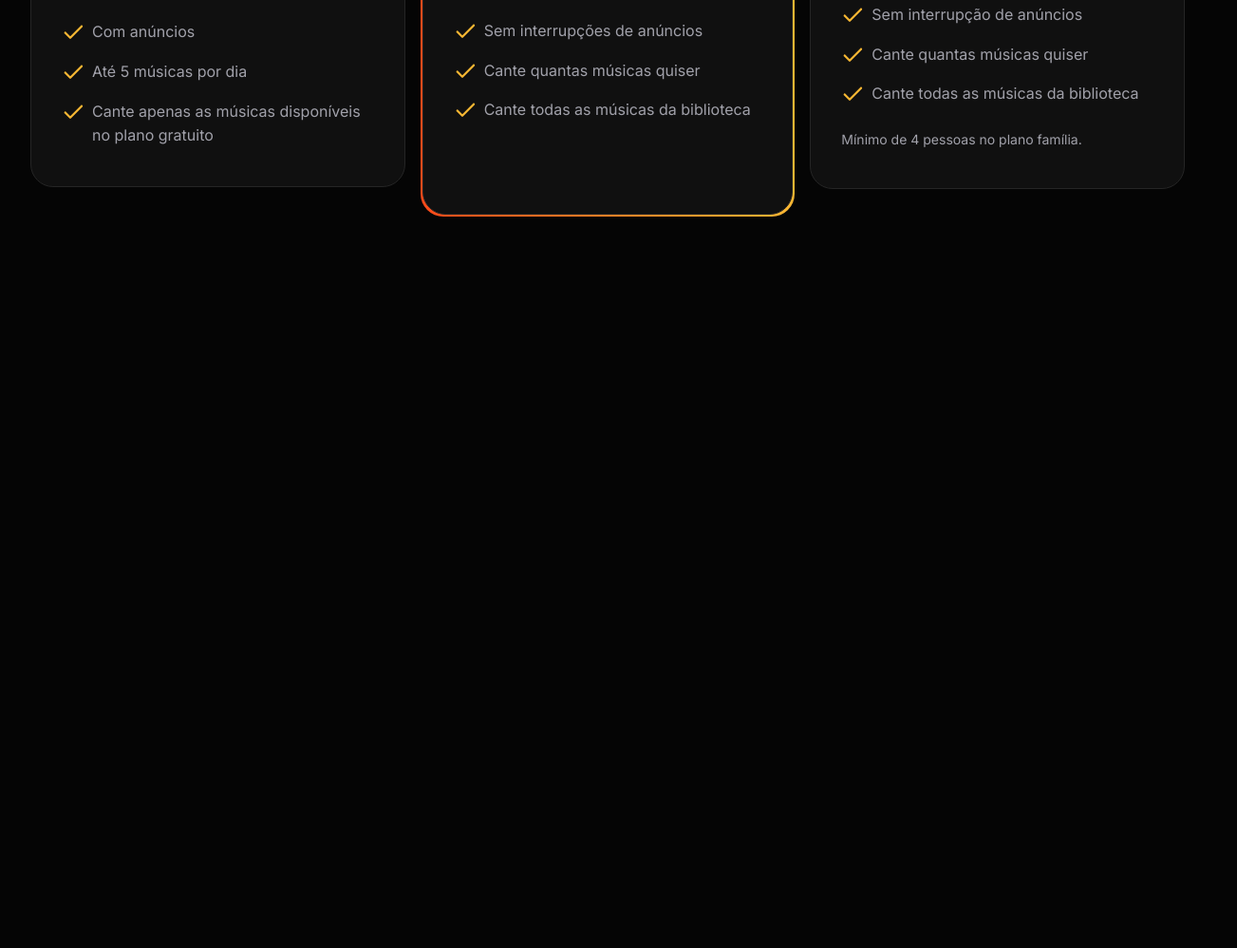
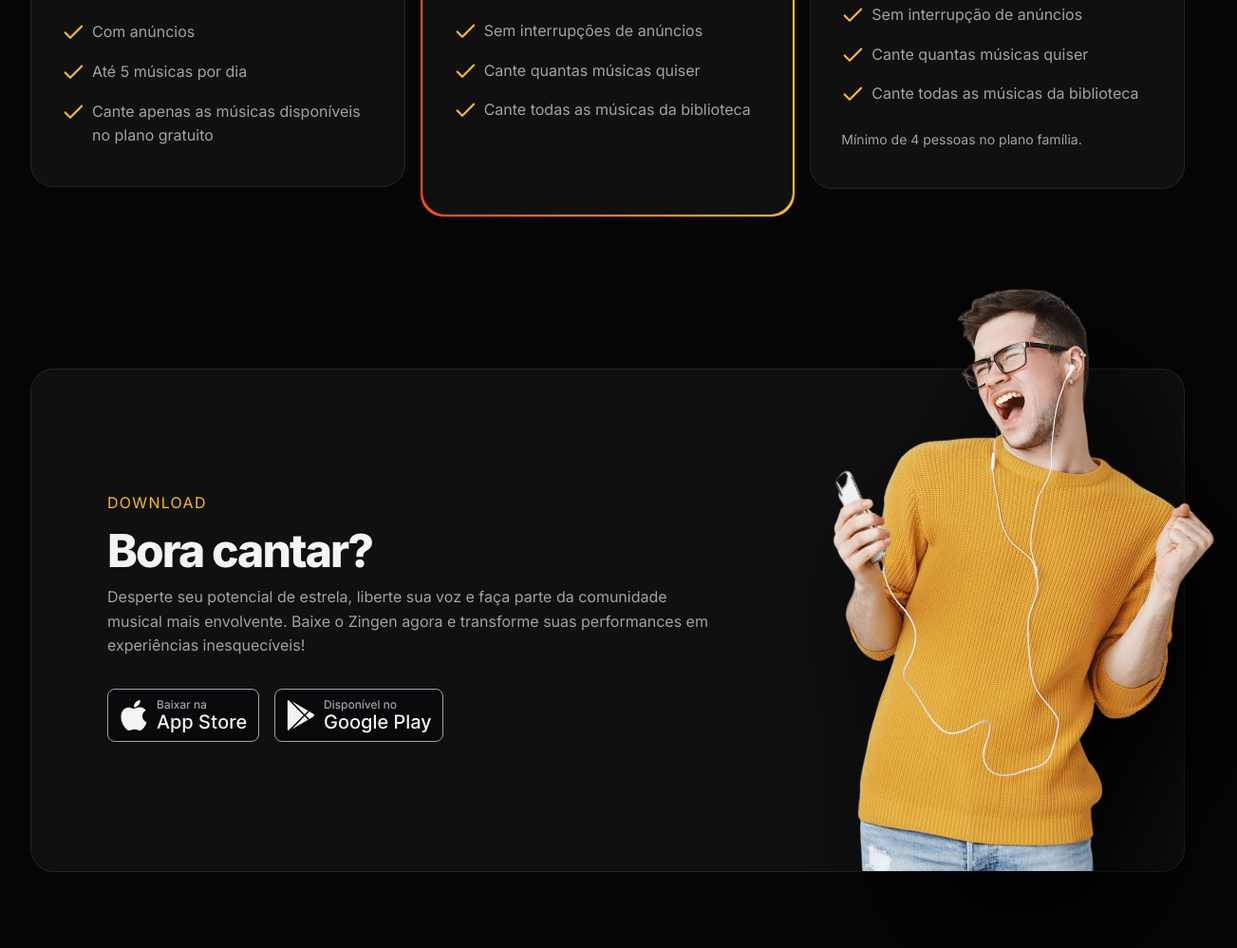
Before and after one commit to LordeZekro/zingen, a plain HTML site: page index.html in a window 1280 px wide. Shown: the part 3259-4257 px from the top of the page at 95% size, 1303 px wide, since content can reach past the window. Before the commit the page ends 3567 px from the top, so only its background shows below. Drawn offline with Linux system fonts and the light colour scheme.

Commit message:
add download section and styles

```diff
--- a/index.html
+++ b/index.html
@@ -180,7 +180,7 @@
           <!-- Básico -->
           <div class="card py-lg px-lg">
             <h3>Básico</h3>
-            <p>Baixe o app e comece a cantar agora mesmo!</p>
+            <p>Baixe o app abaixo e comece a cantar agora mesmo!</p>
             <zin-pricing>Grátis</zin-pricing>
             <a
               href="#download"
@@ -202,11 +202,7 @@
               <h3>Premium</h3>
               <p>Ideal para quem já cansou de passar vergonha no Karaokê</p>
               <zin-pricing>R$ 24,90<small>/mês</small></zin-pricing>
-              <a
-                href="#download"
-                class="btn btn-md"
-                aria-label="Experimente de graça"
-              ></a>
+              <a href="#download" class="btn btn-md">Experimente de graça</a>
               <div class="separator"></div>
               <ul role="list" class="grid gap-1">
                 <li>Sem interrupções de anúncios</li>
@@ -237,5 +233,42 @@
         </div>
       </div>
     </section>
+
+    <section id="download">
+      <div class="container py-xl">
+        <div class="card px-lg even-columns items-center">
+          <div>
+            <header>
+              <strong>Download</strong>
+              <h2>Bora cantar?</h2>
+            </header>
+            <p>
+              Desperte seu potencial de estrela, liberte sua voz e faça parte da
+              comunidade musical mais envolvente. Baixe o Zingen agora e
+              transforme suas performances em experiências inesquecíveis!
+            </p>
+            <div class="buttons flex gap-1">
+              <a href="|#">
+                <img
+                  src="./assets/Botões/app-store.svg"
+                  alt="Baixar na Apple Store"
+                />
+              </a>
+
+              <a href="#">
+                <img
+                  src="./assets/Botões/google-play.svg"
+                  alt="Baixar na Play Store"
+                />
+              </a>
+            </div>
+          </div>
+          <img
+            src="./assets/Person/rapaz-ouvindo-musica-com-fones-de-ouvido-e-cantando-no-aplicativo-de-karaoke-removebg 1.png"
+            alt="rapaz-ouvindo-musica-com-fones-de-ouvido-e-cantando-no-aplicativo-de-karaoke"
+          />
+        </div>
+      </div>
+    </section>
   </body>
 </html>
--- /dev/null
+++ b/styles/download.css
@@ -0,0 +1,45 @@
+#download {
+  --download-button-size: 10rem;
+
+  & .card {
+    position: relative;
+
+    padding: 3rem 1.5rem 15rem;
+
+    & > img {
+      position: absolute;
+
+      width: 14.5rem;
+
+      bottom: 0;
+      right: -3.5rem;
+    }
+  }
+
+  .buttons {
+    flex-wrap: wrap;
+    margin-top: 2rem;
+
+    & img {
+      max-width: var(--download-button-size);
+    }
+  }
+}
+
+@media (width >= 80em) {
+  #download {
+    --download-button-size: 100%;
+
+    .card {
+      padding: 8rem 5rem;
+
+      & > div:nth-child(1) {
+        max-width: 40rem;
+      }
+      & > img {
+        width: 30rem;
+        filter: drop-shadow(3rem 4rem 4rem rgba(0,0,0,1));
+      }
+    }
+  }
+}
--- a/styles/global.css
+++ b/styles/global.css
@@ -50,6 +50,8 @@ html {
   line-height: 1.6;
   background-color: var(--bg-color);
   color: var(--text-primary);
+
+  overflow-x: hidden;
 }
 
 h1,
--- a/styles/index.css
+++ b/styles/index.css
@@ -9,3 +9,4 @@
 @import url(cards.css);
 @import url(features.css) (width >= 80em);
 @import url(pricing.css);
+@import url(download.css);
```
Also changed, not shown: assets/Botões/app-store.svg (added), assets/Botões/google-play.svg (added).
